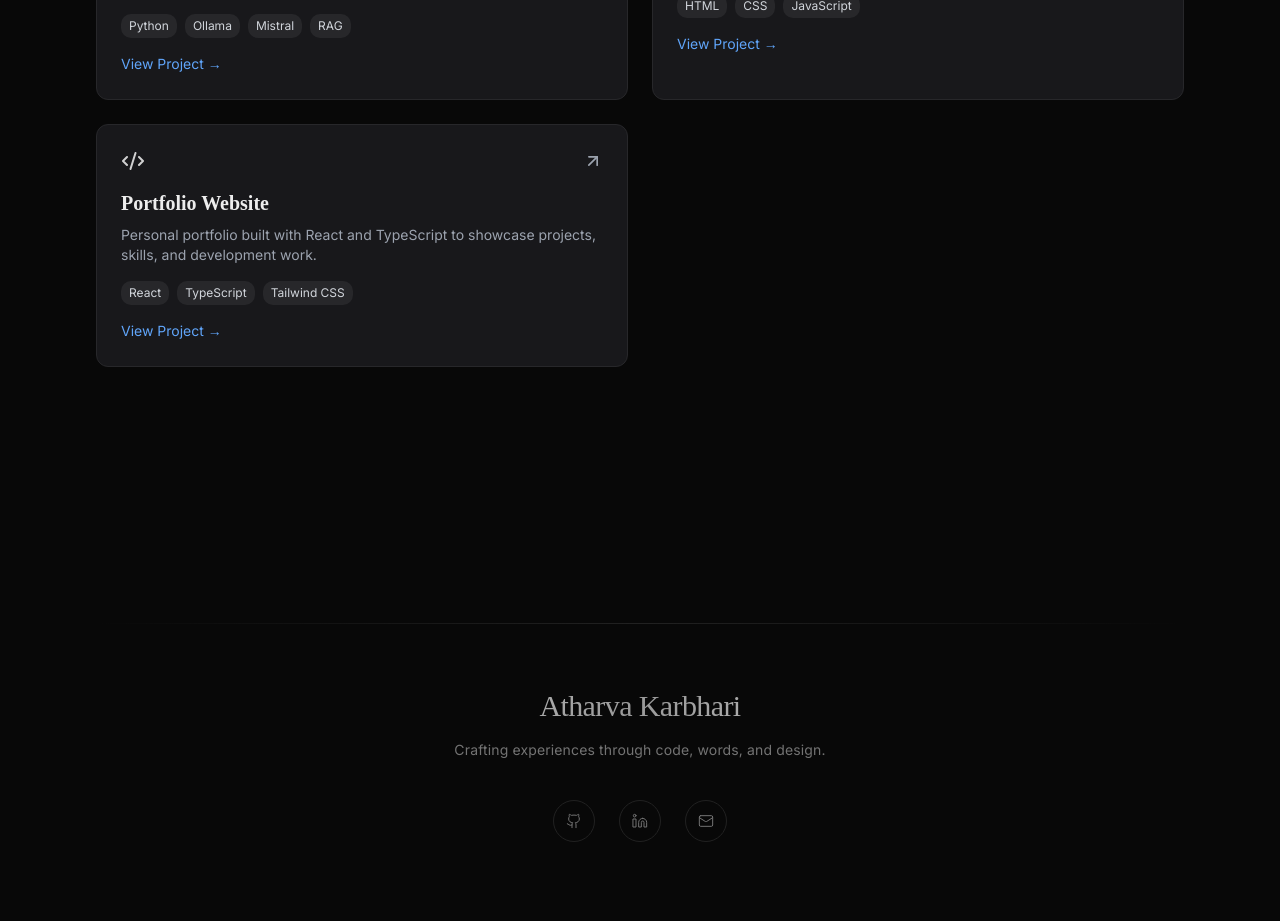
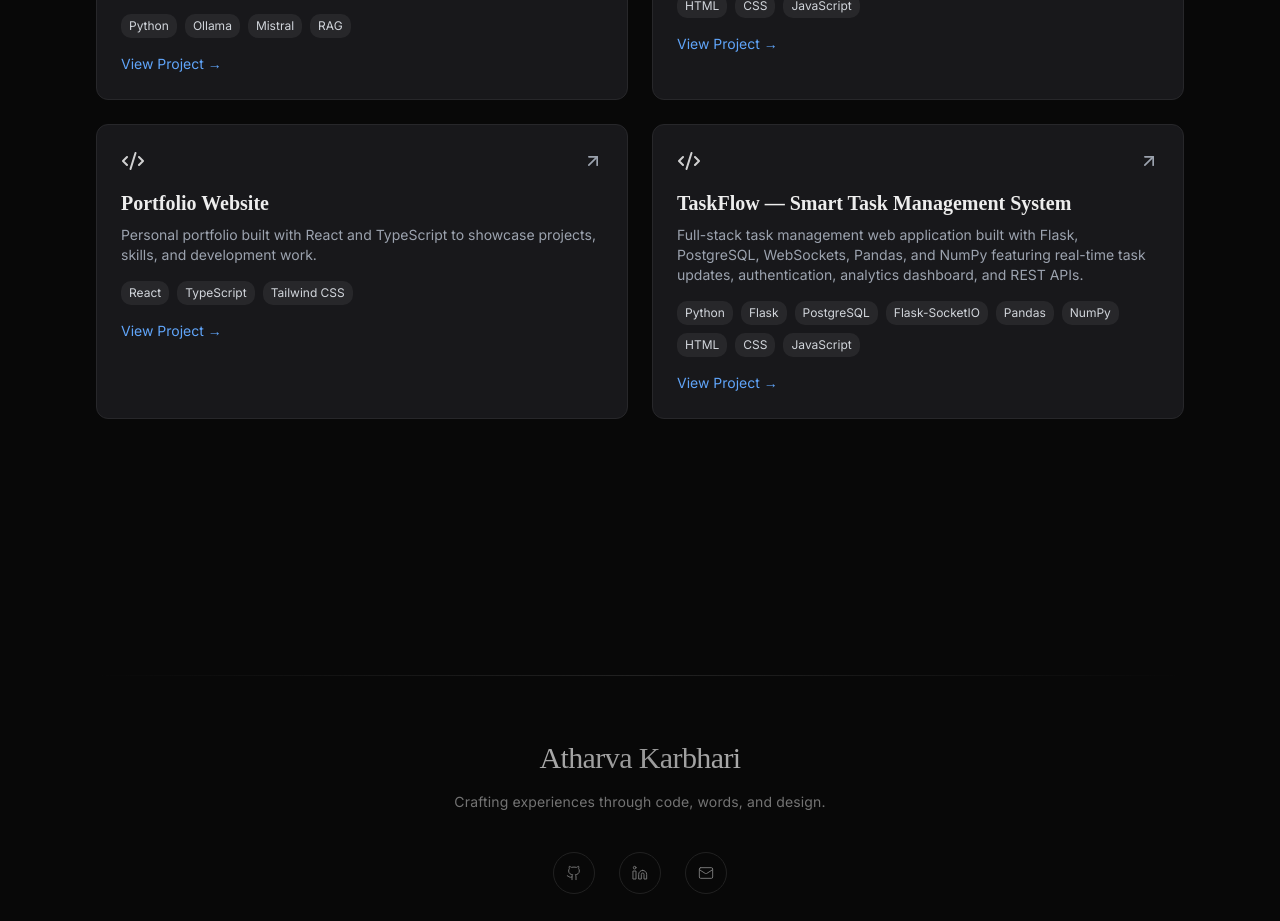
Before and after one commit to Rizeria14/akportfolio, a React (Vite) app: page / in a window 1280 px wide. Shown: the part 2180-3101 px from the top of the page. Built offline with nearby package versions, Linux system fonts and the light colour scheme; the HTML template or start-up script is replaced by a standard one.

Commit message:
added new project

```diff
--- a/src/components/ProjectsSection.tsx
+++ b/src/components/ProjectsSection.tsx
@@ -47,6 +47,24 @@ const projects = [
     link: "/",
     icon: Code2,
   },
+  {
+  title: "TaskFlow — Smart Task Management System",
+  description:
+    "Full-stack task management web application built with Flask, PostgreSQL, WebSockets, Pandas, and NumPy featuring real-time task updates, authentication, analytics dashboard, and REST APIs.",
+  tech: [
+    "Python",
+    "Flask",
+    "PostgreSQL",
+    "Flask-SocketIO",
+    "Pandas",
+    "NumPy",
+    "HTML",
+    "CSS",
+    "JavaScript"
+  ],
+  link: "https://github.com/Rizeria14/TaskFlow",
+  icon: Code2,
+},
 ];
 
 const ProjectsSection = () => {
```
